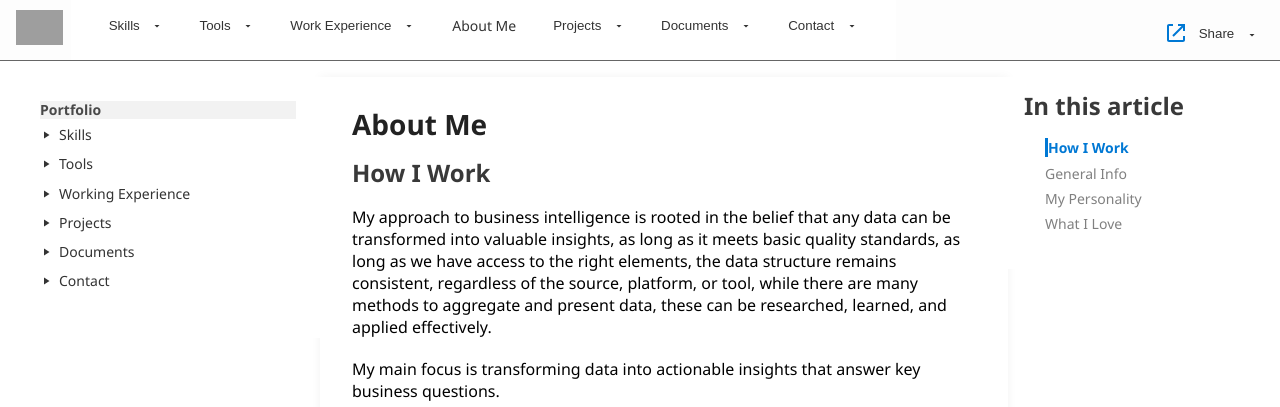
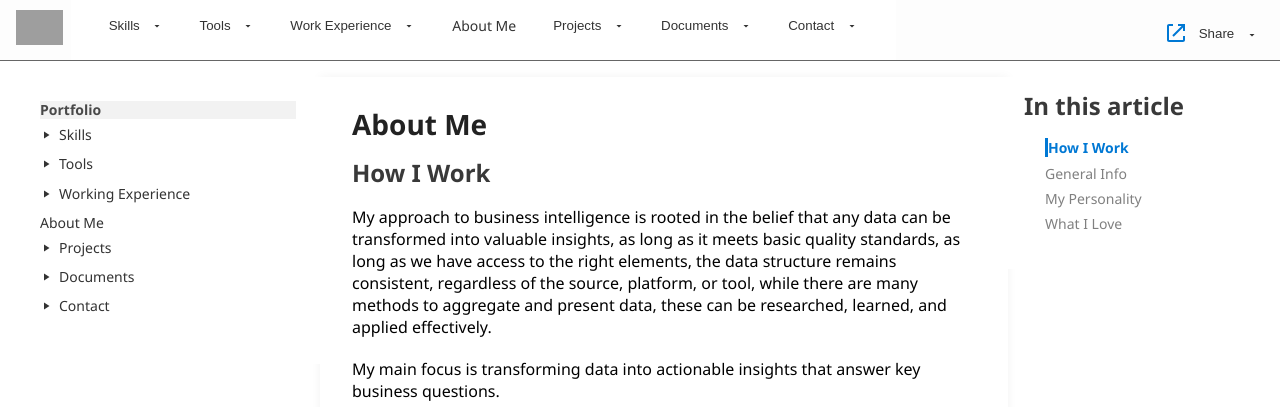
Before and after one commit to AldoReyes84/About-me, a Jekyll site: the page built from README.md, in a window 1280 px wide. Shown: the top 407 px of the page. Built offline with Jekyll 4.4.1, drawn with Linux system fonts in a browser that asks for light colours; our own code applies the rules of GitHub Pages for plain Markdown files; grey boxes are pictures that could not be loaded.

Commit message:
add About me li to nav tree

```diff
--- a/_layouts/default.html
+++ b/_layouts/default.html
@@ -605,6 +605,9 @@
                     </ul>
                 </li>
                 <li class="nav-item">
+                    About Me
+                </li>
+                <li class="nav-item">
                     <button class="tree-toggle" aria-expanded="false">
                         <svg class="arrow-icon" viewBox="0 0 24 24" width="12" height="12">
                             <path d="M8 5v14l11-7z" fill="currentColor" />
```
